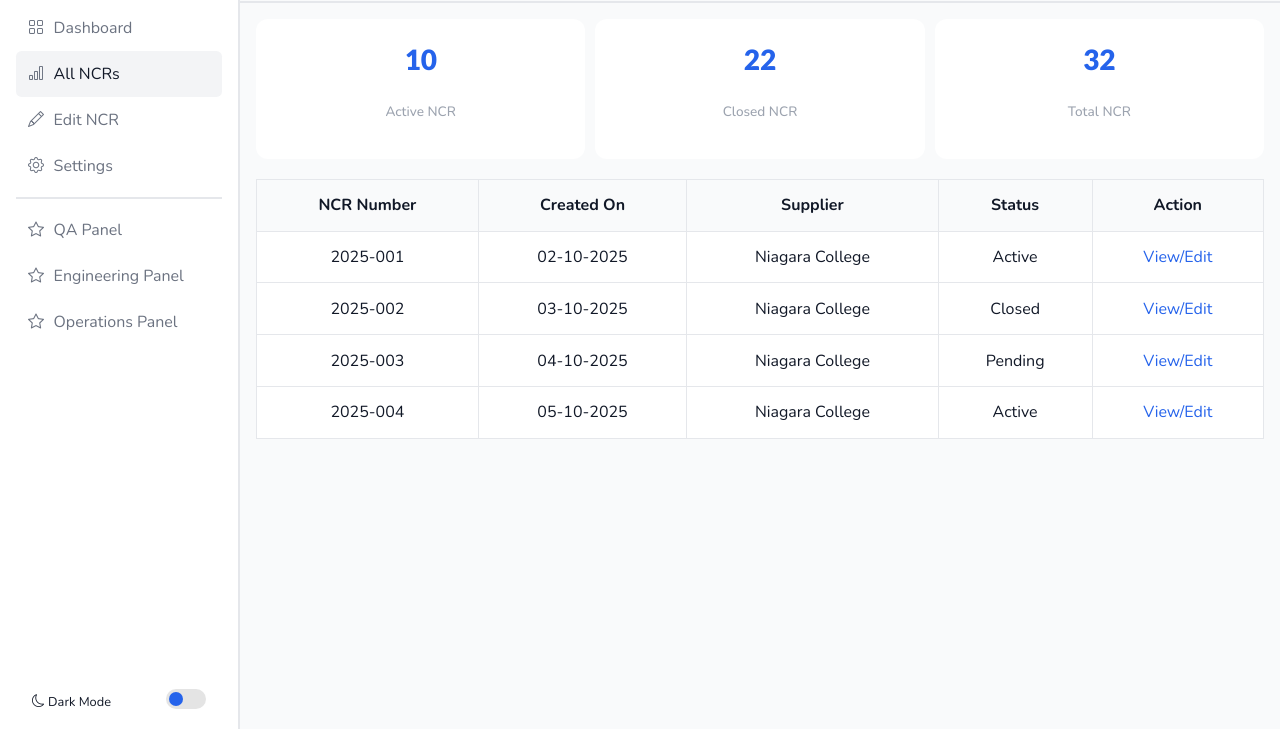
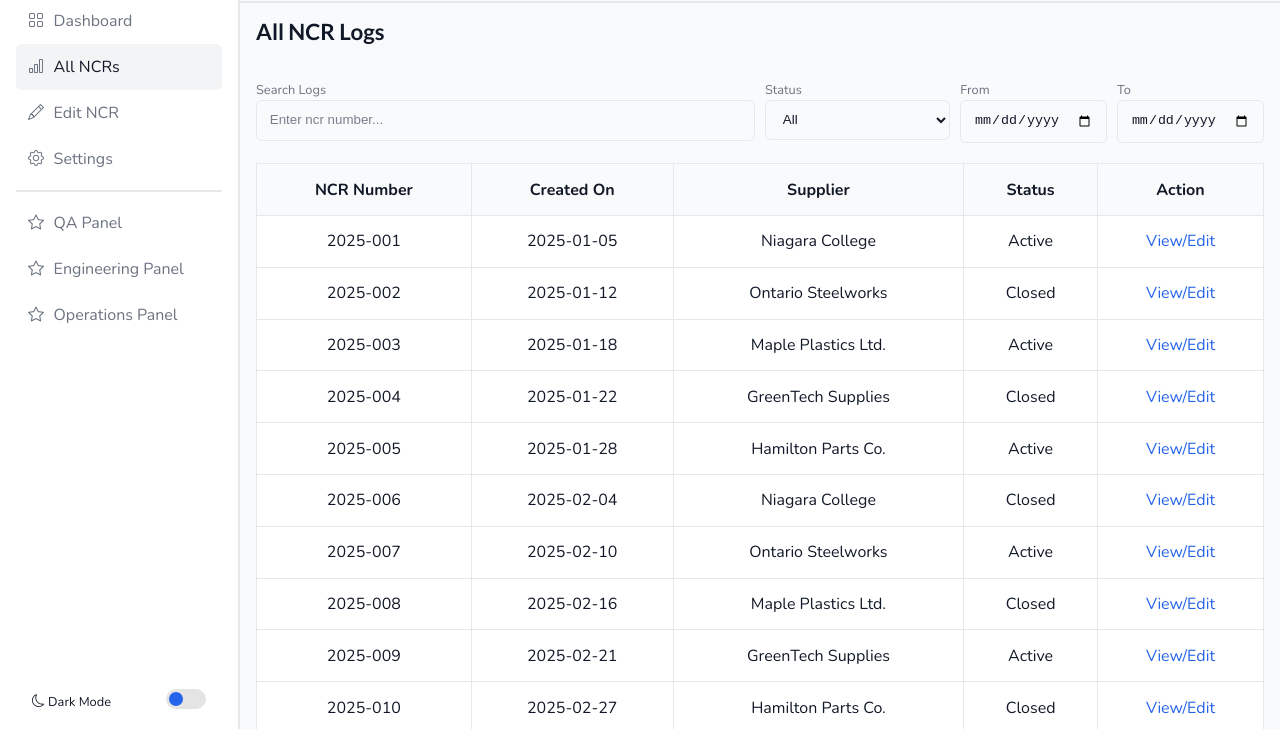
Before and after one commit to nctech-niagara/crossfire, a plain HTML site: page all-ncrs.html in a window 1280 px wide. Shown: the part 71-800 px from the top of the page. Drawn offline with nearby package versions, Linux system fonts and the light colour scheme.

Commit message:
added mock data and filter functionality to ncr logs

```diff
--- a/all-ncrs.html
+++ b/all-ncrs.html
@@ -5,7 +5,8 @@
         <meta name="viewport" content="width=device-width, initial-scale=1.0">
         <title>All NCR - CrossFire</title>
         <link rel="stylesheet" href="style.css">
-    <link rel="stylesheet" href="https://cdn.jsdelivr.net/npm/bootstrap-icons@1.11.3/font/bootstrap-icons.css">
+        <link rel="stylesheet"
+            href="https://cdn.jsdelivr.net/npm/bootstrap-icons@1.11.3/font/bootstrap-icons.css">
     </head>
     <body>
         <div class="container">
@@ -17,14 +18,22 @@
                     <hr />
                     <nav>
                         <ul>
-                        <li><i class="bi bi-grid"></i><a href="home.html">Dashboard</a></li>
-                        <li><i class="bi bi-bar-chart"></i><a href="all-ncrs.html" class="active">All NCRs</a></li>
-                        <li><i class="bi bi-pencil"></i><a href="edit-ncr.html">Edit NCR</a></li>
-                        <li><i class="bi bi-gear"></i><a href="/">Settings</a></li>
+                            <li><i class="bi bi-grid"></i><a
+                                    href="home.html">Dashboard</a></li>
+                            <li><i class="bi bi-bar-chart"></i><a
+                                    href="all-ncrs.html" class="active">All
+                                    NCRs</a></li>
+                            <li><i class="bi bi-pencil"></i><a
+                                    href="edit-ncr.html">Edit NCR</a></li>
+                            <li><i class="bi bi-gear"></i><a
+                                    href="/">Settings</a></li>
                             <hr />
-                        <li><i class="bi bi-star"></i><a href="/">QA Panel</a></li>
-                        <li><i class="bi bi-star"></i><a href="/">Engineering Panel</a></li>
-                        <li><i class="bi bi-star"></i><a href="/">Operations Panel</a></li>
+                            <li><i class="bi bi-star"></i><a href="/">QA
+                                    Panel</a></li>
+                            <li><i class="bi bi-star"></i><a
+                                    href="/">Engineering Panel</a></li>
+                            <li><i class="bi bi-star"></i><a href="/">Operations
+                                    Panel</a></li>
                         </ul>
                     </nav>
                 </div>
@@ -48,13 +57,16 @@
             <main class="main">
                 <header class="padding">
                     <div class="flex mobile">
-                    <div class="hamburger-menu"><i class="bi bi-list"></i></div>
+                        <div class="hamburger-menu"><i
+                                class="bi bi-list"></i></div>
                         <div class="logo">CrossFire</div>
                     </div>
                     <div class="grid-end">
                         <div class="flex">
-                        <div class="notification-btn"><i class="bi bi-bell"></i></div>
-                        <div class="user-info desktop"><span>John Doe</span></div>
+                            <div class="notification-btn"><i
+                                    class="bi bi-bell"></i></div>
+                            <div class="user-info desktop"><span>John
+                                    Doe</span></div>
                             <div class="avatar-btn"><span>a</span></div>
                         </div>
                     </div>
@@ -63,24 +75,57 @@
                 <section id="main-section" class="padding">
                     <div class="vertical-spacing grid">
 
-                    <!-- Summary cards -->
-                    <div class="summary-cards grid">
-                        <div class="card grid">
-                            <h3 class="num">10</h3>
-                            <p class="title">Active NCR</p>
+                        <!-- Filters -->
+                        <h2>All NCR Logs</h2>
+                        <section class="grid filter">
+                            <div>
+                                <label for="search-logs">Search Logs</label>
+                                <input type="search" id="search-logs"
+                                    list="search-supplier"
+                                    name="txtSupplier"
+                                    placeholder="Enter ncr number...">
+
+                                <datalist id="search-supplier">
+                                    <option value="Niagara College"></option>
+                                    <option value="Ontario Steelworks"></option>
+                                    <option value="Hamilton Parts Co."></option>
+                                    <option
+                                        value="Maple Plastics Ltd."></option>
+                                    <option
+                                        value="GreenTech Supplies"></option>
+                                </datalist>
                             </div>
-                        <div class="card grid">
-                            <h3 class="num">22</h3>
-                            <p class="title">Closed NCR</p>
+                            <div class="grid filter-options">
+                                <!-- Status filter  -->
+                                <div>
+                                    <label for="status">Status</label>
+                                    <select name="status" id="status">
+                                        <option value="active">Active</option>
+                                        <option value="closed">Closed</option>
+                                        <option value="all"
+                                            selected>All</option>
+                                    </select>
                                 </div>
-                        <div class="card grid">
-                            <h3 class="num">32</h3>
-                            <p class="title">Total NCR</p>
+                                <!-- Date Filter  -->
+                                <div class="grid filter-date">
+                                    <div>
+                                        <label for="fromDate">From</label>
+                                        <input type="date" id="fromDate"
+                                            name="fromDate">
+                                    </div>
+                                    <div>
+                                        <label for="toDate">To</label>
+                                        <input type="date" id="toDate"
+                                            name="toDate">
                                     </div>
                                 </div>
 
+                            </div>
+                        </section>
+
                         <!-- Table -->
-                    <table class="table-container">
+                        <section class="table-container">
+                            <table>
                                 <thead>
                                     <tr>
                                         <th>NCR Number</th>
@@ -90,43 +135,29 @@
                                         <th>Action</th>
                                     </tr>
                                 </thead>
-                        <tbody>
-                            <tr>
+                                <tbody id="ncr-logs-table">
+                                    <!-- <tr>
                                         <td>2025-001</td>
                                         <td>02-10-2025</td>
                                         <td>Niagara College</td>
                                         <td>Active</td>
-                                <td><a href="edit-ncr.html">View/Edit</a></td>
+                                        <td><a
+                                                href="edit-ncr.html">View/Edit</a></td>
                                     </tr>
-                            <tr>
-                                <td>2025-002</td>
-                                <td>03-10-2025</td>
-                                <td>Niagara College</td>
-                                <td>Closed</td>
-                                <td><a href="edit-ncr.html">View/Edit</a></td>
-                            </tr>
-                            <tr>
-                                <td>2025-003</td>
-                                <td>04-10-2025</td>
-                                <td>Niagara College</td>
-                                <td>Pending</td>
-                                <td><a href="edit-ncr.html">View/Edit</a></td>
-                            </tr>
-                            <tr>
-                                <td>2025-004</td>
-                                <td>05-10-2025</td>
-                                <td>Niagara College</td>
-                                <td>Active</td>
-                                <td><a href="edit-ncr.html">View/Edit</a></td>
-                            </tr>
+                                    -->
                                 </tbody>
                             </table>
+                        </section>
 
                     </div>
                 </section>
             </main>
         </div>
 
+        <!-- Script -->
+        <script src="https://code.jquery.com/jquery-3.7.1.js"
+            integrity="sha256-eKhayi8LEQwp4NKxN+CfCh+3qOVUtJn3QNZ0TciWLP4="
+            crossorigin="anonymous"></script>
         <script src="/script/main.js"></script>
     </body>
 </html>
--- /dev/null
+++ b/data/data.json
@@ -0,0 +1,122 @@
+[
+  {
+    "ncrNumber": "2025-001",
+    "createdOn": "2025-01-05",
+    "supplier": "Niagara College",
+    "status": "Active"
+  },
+  {
+    "ncrNumber": "2025-002",
+    "createdOn": "2025-01-12",
+    "supplier": "Ontario Steelworks",
+    "status": "Closed"
+  },
+  {
+    "ncrNumber": "2025-003",
+    "createdOn": "2025-01-18",
+    "supplier": "Maple Plastics Ltd.",
+    "status": "Active"
+  },
+  {
+    "ncrNumber": "2025-004",
+    "createdOn": "2025-01-22",
+    "supplier": "GreenTech Supplies",
+    "status": "Closed"
+  },
+  {
+    "ncrNumber": "2025-005",
+    "createdOn": "2025-01-28",
+    "supplier": "Hamilton Parts Co.",
+    "status": "Active"
+  },
+  {
+    "ncrNumber": "2025-006",
+    "createdOn": "2025-02-04",
+    "supplier": "Niagara College",
+    "status": "Closed"
+  },
+  {
+    "ncrNumber": "2025-007",
+    "createdOn": "2025-02-10",
+    "supplier": "Ontario Steelworks",
+    "status": "Active"
+  },
+  {
+    "ncrNumber": "2025-008",
+    "createdOn": "2025-02-16",
+    "supplier": "Maple Plastics Ltd.",
+    "status": "Closed"
+  },
+  {
+    "ncrNumber": "2025-009",
+    "createdOn": "2025-02-21",
+    "supplier": "GreenTech Supplies",
+    "status": "Active"
+  },
+  {
+    "ncrNumber": "2025-010",
+    "createdOn": "2025-02-27",
+    "supplier": "Hamilton Parts Co.",
+    "status": "Closed"
+  },
+  {
+    "ncrNumber": "2025-011",
+    "createdOn": "2025-03-03",
+    "supplier": "Niagara College",
+    "status": "Active"
+  },
+  {
+    "ncrNumber": "2025-012",
+    "createdOn": "2025-03-10",
+    "supplier": "Ontario Steelworks",
+    "status": "Closed"
+  },
+  {
+    "ncrNumber": "2025-013",
+    "createdOn": "2025-03-15",
+    "supplier": "Maple Plastics Ltd.",
+    "status": "Active"
+  },
+  {
+    "ncrNumber": "2025-014",
+    "createdOn": "2025-03-20",
+    "supplier": "GreenTech Supplies",
+    "status": "Closed"
+  },
+  {
+    "ncrNumber": "2025-015",
+    "createdOn": "2025-03-25",
+    "supplier": "Hamilton Parts Co.",
+    "status": "Active"
+  },
+  {
+    "ncrNumber": "2025-016",
+    "createdOn": "2025-03-30",
+    "supplier": "Niagara College",
+    "status": "Closed"
+  },
+  {
+    "ncrNumber": "2025-017",
+    "createdOn": "2025-04-04",
+    "supplier": "Ontario Steelworks",
+    "status": "Active"
+  },
+  {
+    "ncrNumber": "2025-018",
+    "createdOn": "2025-04-09",
+    "supplier": "Maple Plastics Ltd.",
+    "status": "Closed"
+  },
+  {
+    "ncrNumber": "2025-019",
+    "createdOn": "2025-04-14",
+    "supplier": "GreenTech Supplies",
+    "status": "Active"
+  },
+  {
+    "ncrNumber": "2025-020",
+    "createdOn": "2025-04-19",
+    "supplier": "Hamilton Parts Co.",
+    "status": "Closed"
+  }
+]
--- a/script/main.js
+++ b/script/main.js
@@ -2,6 +2,71 @@ const themeSwitch = document.getElementById("theme-switch");
 const themeText = document.getElementById("theme-text");
 
 themeText.textContent = "Dark Mode";
+
+let url = "/data/data.json";
+let ncrLogs = [];
+
+$.getJSON(url, function (ncrLogsData) {
+	ncrLogs = ncrLogsData;
+	populateTable(ncrLogs);
+});
+
+// Populate all log data
+function populateTable(logs) {
+	let rowsHome = "";
+	let rows = "";
+
+	$.each(logs.slice(0, 5), function (_, log) {
+		rowsHome += `
+      <tr>
+        <td>${log.ncrNumber}</td>
+        <td>${log.createdOn}</td>
+        <td>${log.supplier}</td>
+        <td><span class="status ${log.status.toLowerCase()}">${
+			log.status
+		}</span></td>
+        <td><a href="edit-ncr.html?ncr=${log.ncrNumber}">View/Edit</a></td>
+      </tr>
+    `;
+	});
+	$.each(logs, function (_, log) {
+		rows += `
+      <tr>
+        <td>${log.ncrNumber}</td>
+        <td>${log.createdOn}</td>
+        <td>${log.supplier}</td>
+        <td><span class="status ${log.status.toLowerCase()}">${
+			log.status
+		}</span></td>
+        <td><a href="edit-ncr.html?ncr=${log.ncrNumber}">View/Edit</a></td>
+      </tr>
+    `;
+	});
+
+	$("#ncr-logs-table-home").html(rowsHome);
+	$("#ncr-logs-table").html(rows);
+}
+
+$("#search-logs").on("keyup", function () {
+	let value = $(this).val().toLowerCase();
+	let filtered = ncrLogs.filter(
+		(log) =>
+			log.ncrNumber.toLowerCase().includes(value) ||
+			log.supplier.toLowerCase().includes(value) ||
+			log.status.toLowerCase().includes(value)
+	);
+	populateTable(filtered);
+});
+$("#status").on("change", function () {
+	let value = $(this).val().toLowerCase();
+	let filtered;
+
+	value === "all"
+		? (filtered = ncrLogs)
+		: (filtered = ncrLogs.filter((log) => log.status.toLowerCase() === value));
+
+	populateTable(filtered);
+});
 
 //Light and dark mode switch
 themeSwitch.addEventListener("change", () => {
--- a/style.css
+++ b/style.css
@@ -2,7 +2,7 @@
 
 /* Themes  */
 :root {
-	--radius: 0.35em;
+	--radius: 0.35rem;
 	/* Backgrounds */
 	--bg-body: #f9fafb;
 	--bg-sidebar: #ffffff;
@@ -80,28 +80,28 @@ h6 {
 	margin: 0 0 0.75rem;
 }
 h1 {
-	font-size: 2rem;
+	font-size: 1.6rem;
 }
 h2 {
-	font-size: 1.85rem;
+	font-size: 1.4rem;
 }
 h3 {
-	font-size: 1.75rem;
+	font-size: 1.2rem;
 }
 h4 {
-	font-size: 1.125rem;
+	font-size: 1rem;
 }
 h5 {
-	font-size: 1rem;
+	font-size: 0.8rem;
 }
 h6 {
-	font-size: 0.875rem;
+	font-size: 0.6rem;
 }
 button {
 	display: inline-flex;
 	align-items: center;
 	justify-content: center;
-	padding: 0.8em 2em;
+	padding: 0.8rem 2rem;
 	border: 1px solid var(--border-color);
 	border-radius: var(--radius);
 	cursor: pointer;
@@ -118,7 +118,12 @@ hr {
 .grid {
 	display: grid;
 }
+label {
+	color: var(--text-secondary);
+	font-size: 0.8rem;
+}
 input,
+select,
 textarea {
 	width: 100%;
 	padding: 0.65rem 0.8rem;
@@ -130,11 +135,13 @@ textarea {
 	caret-color: var(--primary-hover);
 }
 input::placeholder,
+select::placeholder,
 textarea::placeholder {
 	color: var(--text-secondary);
 	opacity: 0.9;
 }
 input:focus,
+select:focus,
 textarea:focus {
 	outline-color: var(--primary-hover);
 }
@@ -142,23 +149,29 @@ textarea {
 	min-height: 140px;
 	resize: vertical;
 }
-table.table-container {
+.table-container {
+	overflow-x: auto;
+	width: 100%;
+}
+table {
 	background-color: var(--bg-card);
+	border-radius: var(--border-color);
 	width: 100%;
+	min-width: 600px;
+	border-collapse: collapse;
 	text-align: center;
-	border-collapse: collapse;
 }
-table.table-container td,
-table.table-container th {
+table td,
+table th {
 	border: 1px solid var(--border-color);
 	padding: 0.9rem;
 }
 
-table.table-container thead {
+table thead {
 	background-color: var(--bg-body);
 }
 
-table.table-container a{
+table a {
 	color: var(--primary);
 	text-decoration: none;
 }
@@ -180,8 +193,8 @@ table.table-container a{
 
 .login-container .box {
 	background: var(--bg-card);
-	width: 20em;
-	height: 10em;
+	width: 20rem;
+	height: 10rem;
 	border: 1px solid var(--color-primary-300);
 	border-radius: var(--radius);
 	display: grid;
@@ -352,15 +365,17 @@ main {
 	height: 100%;
 }
 .summary-cards {
-	grid-template-columns: repeat(3, 1fr);
+	grid-template-columns: repeat(1, 1fr);
 	gap: 10px;
 }
-.summary-cards .card {
+.card {
 	background: var(--bg-card);
 	border: 1px solid var(--border);
 	border-radius: 0.75rem;
 	padding: 1.5rem;
 	transition: background-color 0.3s, border-color 0.3s;
+}
+.summary-cards .card {
 	justify-items: center;
 }
 
@@ -375,10 +390,26 @@ main {
 .vertical-spacing {
 	gap: 20px;
 }
+.recent-activity p {
+	color: var(--text-secondary);
+}
+.filter-date {
+	grid-template-columns: repeat(2, 1fr);
+}
+.filter, .filter-options,
+.filter-date {
+	gap: 10px;
+}
 /* --------------------------------------------------------------------  */
 
 /* Tablet View  */
 @media screen and (min-width: 768px) {
+	.summary-cards {
+		grid-template-columns: repeat(3, 1fr);
+	}
+    .filter-options{
+        grid-template-columns: repeat(2, 1fr);
+    }
 }
 
 /* Desktop View  */
@@ -402,6 +433,9 @@ main {
 	}
 	header {
 		grid-template-columns: 1fr;
+	}
+    .filter{
+        grid-template-columns: repeat(2, 1fr);
     }
 }
 /* Edit NCR Form Styling */
```
Also changed, not shown: home.html (+36 -32 lines). Lines whose indentation alone changed are shown as unchanged.
